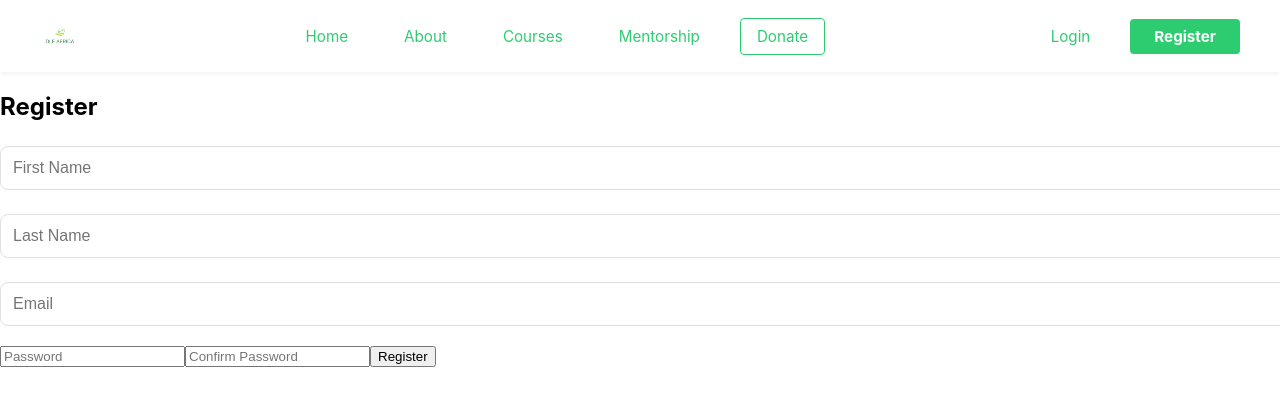
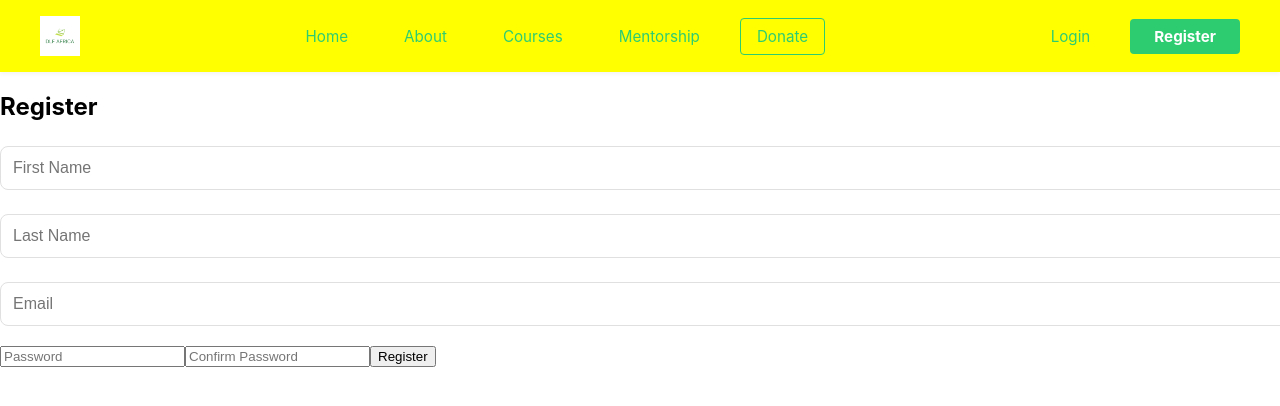
Before and after one commit to Darlington6/dlf-africa, a React (Create React App) app in the folder frontend/: page /register in a window 1280 px wide. Shown: the top 406 px of the page. Built offline with nearby package versions, Linux system fonts and the light colour scheme; no server answers.

Commit message:
Changed the background color of the navbar

```diff
--- a/frontend/src/components/Navbar.css
+++ b/frontend/src/components/Navbar.css
@@ -2,7 +2,7 @@
 .navbar {
     width: 100%;
     z-index: 1000;
-    background-color: white;
+    background-color: yellow;
     padding: 1rem 0;
     box-shadow: 0 2px 4px rgba(0,0,0,0.05);
     position: sticky;
```
